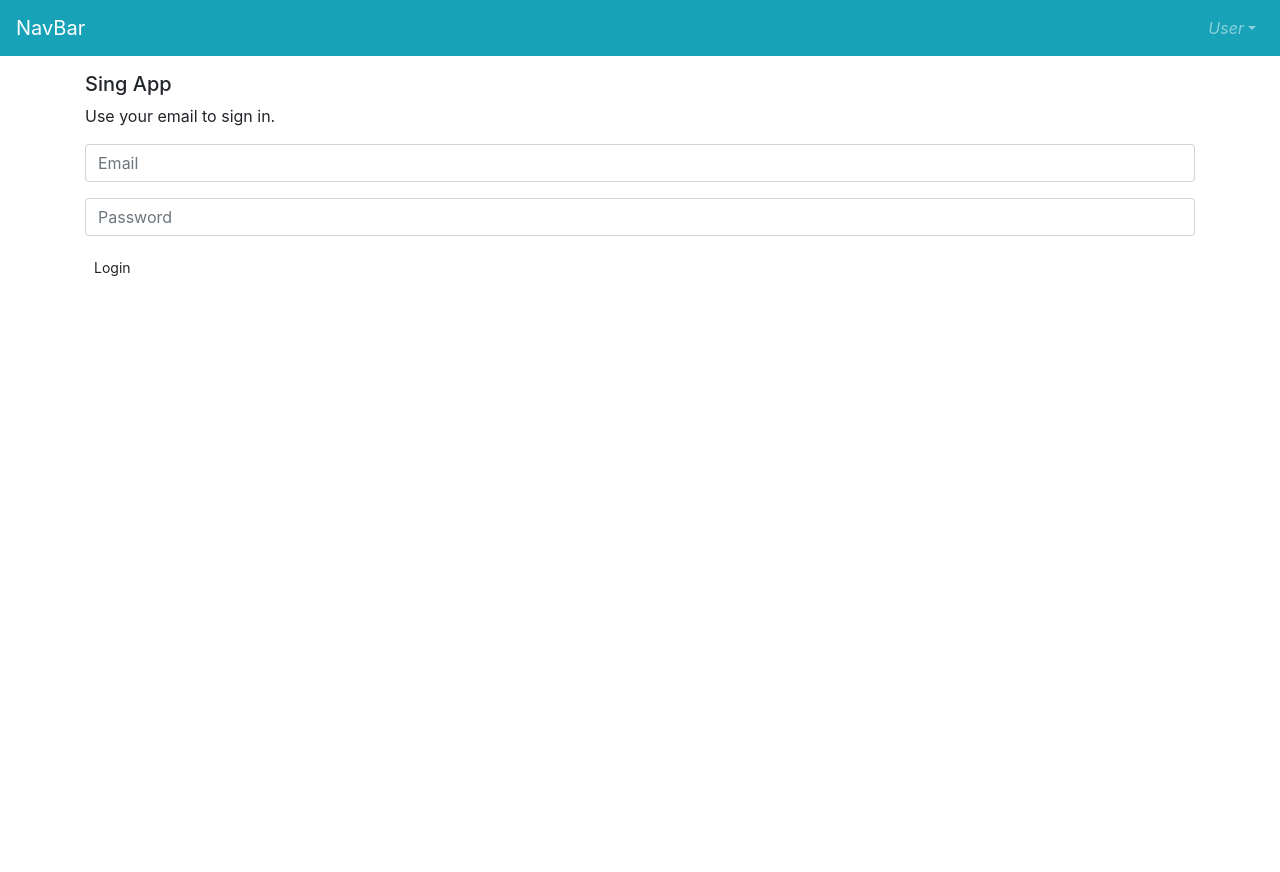
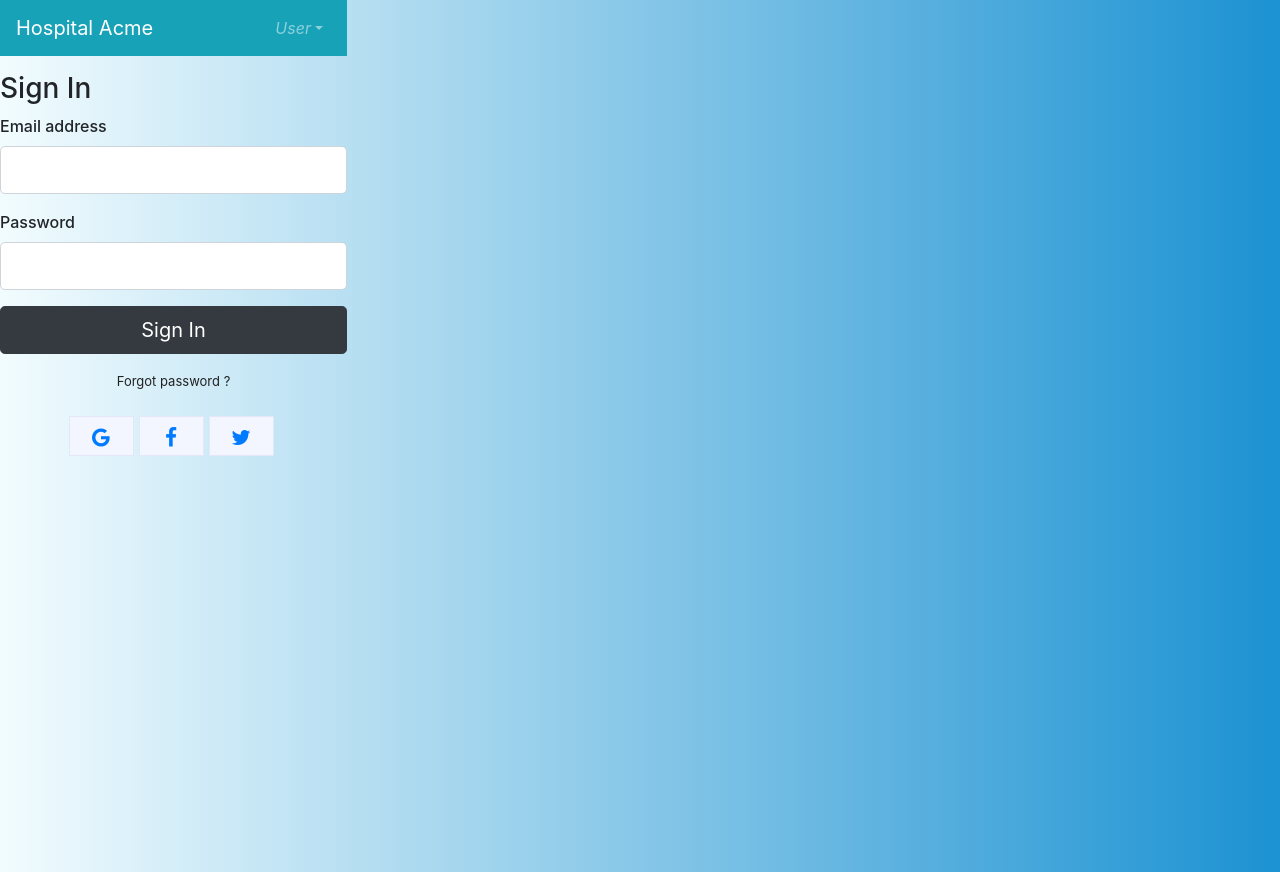
Before and after one commit to DevSofware/AppWedHospital, a Vue app in the folder front-end/: page /#/login in a window 1280 px wide. Before the commit the page ends 800 px from the top, so only its background shows below. Built offline with nearby package versions, Linux system fonts and the light colour scheme.

Commit message:
Diseño Login

```diff
--- a/front-end/public/index.html
+++ b/front-end/public/index.html
@@ -4,7 +4,8 @@
     <meta charset="utf-8">
     <meta http-equiv="X-UA-Compatible" content="IE=edge">
     <meta name="viewport" content="width=device-width,initial-scale=1.0">
-    <link rel="icon" href="<%= BASE_URL %>favicon.ico">
+    <!--link rel="icon" href="<%= BASE_URL %>favicon.ico"-->
+    <link rel="stylesheet" href="https://cdnjs.cloudflare.com/ajax/libs/font-awesome/4.7.0/css/font-awesome.min.css">
   </head>
   <body>
 
--- /dev/null
+++ b/front-end/src/assets/css/main.css
@@ -0,0 +1,119 @@
+* {
+    box-sizing: border-box;
+  }
+
+  body {
+    background: #1c92d2;  /* fallback for old browsers */
+    background: -webkit-linear-gradient(to right, #f2fcfe, #1c92d2);  /* Chrome 10-25, Safari 5.1-6 */
+    background: linear-gradient(to right, #f2fcfe, #1c92d2); /* W3C, IE 10+/ Edge, Firefox 16+, Chrome 26+, Opera 12+, Safari 7+ */
+    min-height: 100vh;
+    display: flex;
+    font-weight: 400;
+  }
+
+  body,
+  html,
+  .App,
+  .vue-template,
+  .vertical-center {
+    width: 100%;
+    height: 100%;
+  }
+
+  .navbar-light {
+    background-color: #ffffff;
+    box-shadow: 0px 14px 80px rgba(34, 35, 58, 0.2);
+  }
+
+  .vertical-center {
+    display: flex;
+    text-align: left;
+    justify-content: center;
+    flex-direction: column;
+  }
+
+  .inner-block {
+    width: 450px;
+    margin: auto;
+    background: #ffffff;
+    box-shadow: 0px 14px 80px rgba(34, 35, 58, 0.2);
+    padding: 40px 55px 45px 55px;
+    border-radius: 15px;
+    transition: all .3s;
+  }
+
+  .vertical-center .form-control:focus {
+    border-color: #2554FF;
+    box-shadow: none;
+  }
+
+  .vertical-center h3 {
+    text-align: center;
+    margin: 0;
+    line-height: 1;
+    padding-bottom: 20px;
+  }
+
+  label {
+    font-weight: 500;
+  }
+
+  .forgot-password,
+  .forgot-password a {
+    text-align: right;
+    font-size: 13px;
+    padding-top: 10px;
+    color: #7a7a7a;
+    margin: 0;
+  }
+
+  .forgot-password a {
+    text-align: center;
+    color: #222222;
+  }
+
+  .social-icons {
+    text-align: center;
+    font-family: "Open Sans";
+    font-weight: 300;
+    font-size: 1.5em;
+    color: #222222;
+  }
+
+  .social-icons ul {
+    list-style: none;
+    margin: 0;
+    padding: 0;
+  }
+  .social-icons ul li {
+    display: inline-block;
+    zoom: 1;
+    width: 65px;
+    vertical-align: middle;
+    border: 1px solid #e3e8f9;
+    font-size: 15px;
+    height: 40px;
+    line-height: 40px;
+    margin-right: 5px;
+    background: #f4f6ff;
+  }
+
+  .social-icons ul li a {
+    display: block;
+    font-size: 1.4em;
+    margin: 0 5px;
+    text-decoration: none;
+  }
+  .social-icons ul li a i {
+    -webkit-transition: all 0.2s ease-in;
+    -moz-transition: all 0.2s ease-in;
+    -o-transition: all 0.2s ease-in;
+    -ms-transition: all 0.2s ease-in;
+    transition: all 0.2s ease-in;
+  }
+
+  .social-icons ul li a:focus i,
+  .social-icons ul li a:active i {
+    transition: none;
+    color: #222222;
+  }
--- a/front-end/src/components/Widget.vue
+++ b/front-end/src/components/Widget.vue
@@ -1,7 +1,7 @@
 <template>
 <section ref="widget">
   <b-navbar toggleable="lg" type="dark" variant="info">
-    <b-navbar-brand @click="$router.push('/')">NavBar</b-navbar-brand>
+    <b-navbar-brand @click="$router.push('/')">Hospital Acme</b-navbar-brand>
 
     <b-navbar-toggle target="nav-collapse"></b-navbar-toggle>
 
@@ -12,8 +12,8 @@
           <template #button-content>
             <em>User</em>
           </template>
-          <b-dropdown-item @click="$router.push('/login')" >Profile</b-dropdown-item>
-          <b-dropdown-item href="#">Sign Out</b-dropdown-item>
+          <b-dropdown-item @click="$router.push('/login')" >Perfil</b-dropdown-item>
+          <b-dropdown-item href="#">Cerrar sesion</b-dropdown-item>
         </b-nav-item-dropdown>
       </b-navbar-nav>
     </b-collapse>
--- a/front-end/src/main.js
+++ b/front-end/src/main.js
@@ -2,8 +2,9 @@ import Vue from 'vue'
 import App from './App.vue'
 import Router from './Router'
 import BootstrapVue from 'bootstrap-vue';
-
+import 'bootstrap/dist/css/bootstrap.min.css'
 import HTTP from './core/Services/http-services';
+import '@/assets/css/main.css'
 
 Vue.config.productionTip = false
 Vue.use(BootstrapVue);
--- a/front-end/src/pages/Login.vue
+++ b/front-end/src/pages/Login.vue
@@ -2,56 +2,51 @@
 <div>
     <widget>
     </widget>
-        <p></p>
+    <p> </p>
+    <div class="vue-template ">
+        <form>
+            <h3>Sign In</h3>
 
-            <div class="auth-page">
-                <b-container>
+            <div class="form-group">
+                <label>Email address</label>
+                <input type="email" class="form-control form-control-lg" />
+            </div>
 
-                    <h5 class="auth-logo">
-                        <i class="fa fa-circle text-primary"></i>
-                        Sing App
-                        <i class="fa fa-circle text-danger"></i>
-                    </h5>
-                        <b-form @submit.prevent="Login">
-                            <p class="widget-auth-info">
-                                Use your email to sign in.
+            <div class="form-group">
+                <label>Password</label>
+                <input type="password" class="form-control form-control-lg" />
+            </div>
+
+            <button type="submit" class="btn btn-dark btn-lg btn-block">Sign In</button>
+
+            <p class="forgot-password text-center mt-2 mb-4">
+                <router-link to="/forgot-password">Forgot password ?</router-link>
             </p>
-                            <div class="form-group">
-                                <input class="form-control no-border" v-model="model.email" type="text" name="email" placeholder="Email" required />
+
+            <div class="social-icons">
+                <ul>
+                    <li><a href="#"><i class="fa fa-google"></i></a></li>
+                    <li><a href="#"><i class="fa fa-facebook"></i></a></li>
+                    <li><a href="#"><i class="fa fa-twitter"></i></a></li>
+                </ul>
             </div>
-                            <div class="form-group">
-                                <input class="form-control no-border" v-model="model.password" type="password" name="password" placeholder="Password" required />
-                            </div>
-                            <b-button type="submit" size="sm" class="auth-btn mb-3" variant="inverse">Login</b-button>
-                            <div v-show="loading" class="text-center"><b-spinner label="Spinning" small></b-spinner></div>
-                        </b-form>
-                </b-container>
+
+        </form>
     </div>
 </div>
-
 </template>
 
 <script>
 import widget from '@/components/Widget.vue';
+//import Widget from '../components/Widget.vue'
     export default {
         components: { widget },
-        name: 'LoginPage',
+        name: 'Login',
         data() {
-            return {
-                model: {
-                    email: '',
-                    password: ''
-                },
-                loading: false,
-            };
+            return{};
         },
         methods: {
-            Login() {
-                this.loading = true;
-                this.loading = false;
-
 
         },
-        },
-    };
+    }
 </script>
```
Lines whose indentation alone changed are shown as unchanged.
